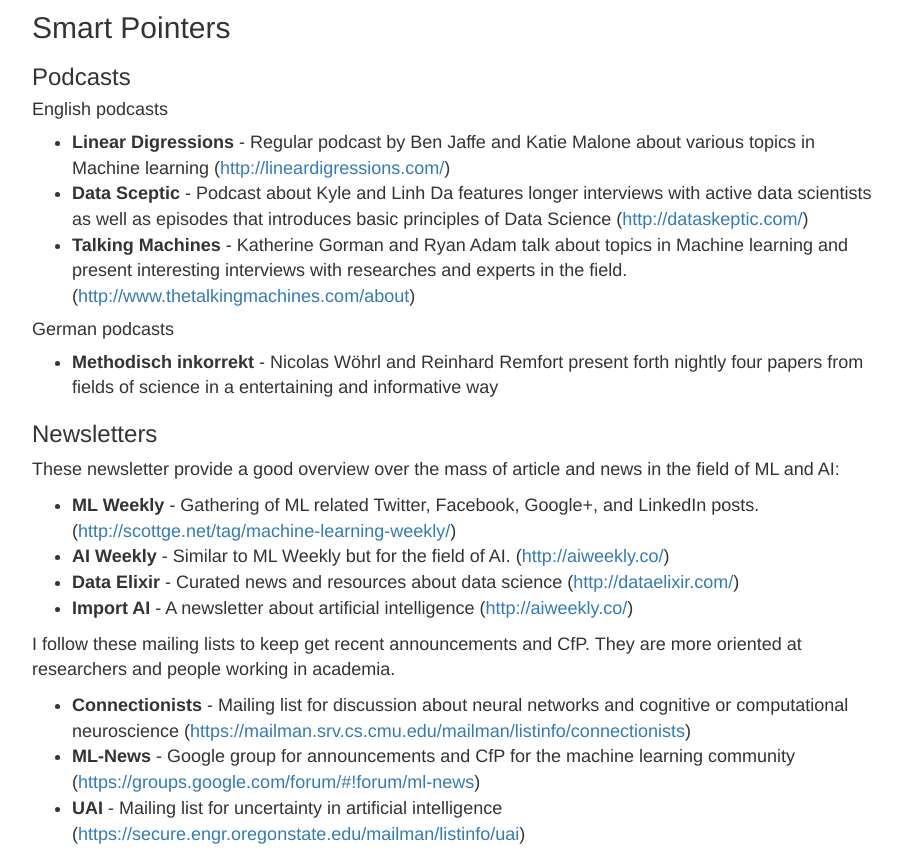
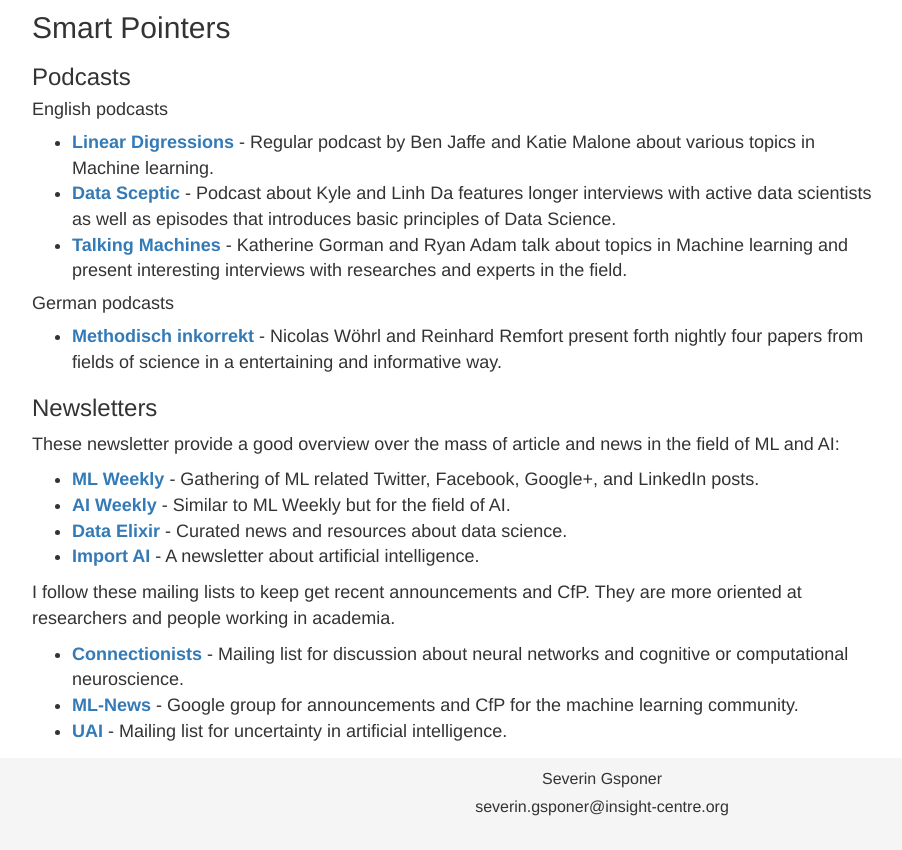
Before and after one commit to svgsponer/svgsponer.github.io, a plain HTML site: page index.html in a window 1280 px wide. Shown: the part 1160-2010 px from the top of the page, without its empty margins (38-940 px from the left). Drawn offline with nearby package versions, Linux system fonts and the light colour scheme.

Commit message:
change smartpointers to links

```diff
--- a/index.html
+++ b/index.html
@@ -119,11 +119,11 @@
                             <h4 id="sec-6-1-1">English podcasts</h4>
                             <div class="outline-text-4" id="text-6-1-1">
                                 <ul class="org-ul">
-                                    <li><b>Linear Digressions</b> - Regular podcast by Ben Jaffe and Katie Malone about various topics in Machine learning (<a href="http://lineardigressions.com/">http://lineardigressions.com/</a>)
+                                    <li><b><a href="http://lineardigressions.com/">Linear Digressions</a></b> - Regular podcast by Ben Jaffe and Katie Malone about various topics in Machine learning.
                                     </li>
-                                    <li><b>Data Sceptic</b> - Podcast about Kyle and Linh Da features longer interviews with active data scientists as well as episodes that introduces basic principles of Data Science (<a href="http://dataskeptic.com/">http://dataskeptic.com/</a>)
+                                    <li><b><a href="http://dataskeptic.com/">Data Sceptic</a></b> - Podcast about Kyle and Linh Da features longer interviews with active data scientists as well as episodes that introduces basic principles of Data Science.
                                     </li>
-                                    <li><b>Talking Machines</b> - Katherine Gorman and Ryan Adam talk about topics in Machine learning and present interesting interviews with researches and experts in the field. (<a href="http://www.thetalkingmachines.com/about">http://www.thetalkingmachines.com/about</a>)
+                                    <li><b><a href="http://www.thetalkingmachines.com/about">Talking Machines</a></b> - Katherine Gorman and Ryan Adam talk about topics in Machine learning and present interesting interviews with researches and experts in the field.
                                     </li>
                                 </ul>
                             </div>
@@ -132,7 +132,7 @@
                             <h4 id="sec-6-1-2">German podcasts</h4>
                             <div class="outline-text-4" id="text-6-1-2">
                                 <ul class="org-ul">
-                                    <li><b>Methodisch inkorrekt</b> - Nicolas Wöhrl and Reinhard Remfort present forth nightly four papers from fields of science in a entertaining and informative way
+                                    <li><b><a href="http://minkorrekt.de" >Methodisch inkorrekt</a></b> - Nicolas Wöhrl and Reinhard Remfort present forth nightly four papers from fields of science in a entertaining and informative way.
                                     </li>
                                 </ul>
                             </div>
@@ -147,13 +147,13 @@
                                 These newsletter provide a good overview over the mass of article and news in the field of ML and AI:
                             </p>
                             <ul class="org-ul">
-                                <li><b>ML Weekly</b> - Gathering of ML related Twitter, Facebook, Google+, and LinkedIn posts. (<a href="http://scottge.net/tag/machine-learning-weekly/">http://scottge.net/tag/machine-learning-weekly/</a>)
+                                <li><b><a href="http://scottge.net/tag/machine-learning-weekly/">ML Weekly</a></b> - Gathering of ML related Twitter, Facebook, Google+, and LinkedIn posts.
                                 </li>
-                                <li><b>AI Weekly</b> - Similar to ML Weekly but for the field of AI. (<a href="http://aiweekly.co/">http://aiweekly.co/</a>)
+                                <li><b><a href="http://aiweekly.co/">AI Weekly</a></b> - Similar to ML Weekly but for the field of AI.
                                 </li>
-                                <li><b>Data Elixir</b> - Curated news and resources about data science (<a href="http://dataelixir.com/">http://dataelixir.com/</a>)
+                                <li><b><a href="http://dataelixir.com/">Data Elixir</a></b> - Curated news and resources about data science.
                                 </li>
-                                <li><b>Import AI</b> - A newsletter about artificial intelligence (<a href="http://aiweekly.co/">http://aiweekly.co/</a>)
+                                <li><b><a href="http://aiweekly.co/">Import AI</a></b> - A newsletter about artificial intelligence.
                                 </li>
                             </ul>
 
@@ -161,11 +161,11 @@
                                 I follow these mailing lists to keep get recent announcements and CfP. They are more oriented at researchers and people working in academia.
                             </p>
                             <ul class="org-ul">
-                                <li><b>Connectionists</b> - Mailing list for discussion about neural networks and cognitive or computational neuroscience (<a href="https://mailman.srv.cs.cmu.edu/mailman/listinfo/connectionists">https://mailman.srv.cs.cmu.edu/mailman/listinfo/connectionists</a>)
+                                <li><b><a href="https://mailman.srv.cs.cmu.edu/mailman/listinfo/connectionists">Connectionists</a></b> - Mailing list for discussion about neural networks and cognitive or computational neuroscience.
                                 </li>
-                                <li><b>ML-News</b> - Google group for announcements and CfP for the machine learning community (<a href="https://groups.google.com/forum/#!forum/ml-news">https://groups.google.com/forum/#!forum/ml-news</a>)
+                                <li><b><a href="https://groups.google.com/forum/#!forum/ml-news">ML-News</a></b> - Google group for announcements and CfP for the machine learning community.
                                 </li>
-                                <li><b>UAI</b> - Mailing list for uncertainty in artificial intelligence (<a href="https://secure.engr.oregonstate.edu/mailman/listinfo/uai">https://secure.engr.oregonstate.edu/mailman/listinfo/uai</a>)
+                                <li><b><a href="https://secure.engr.oregonstate.edu/mailman/listinfo/uai">UAI</a></b> - Mailing list for uncertainty in artificial intelligence.
                                 </li>
                             </ul>
                         </div>
```
